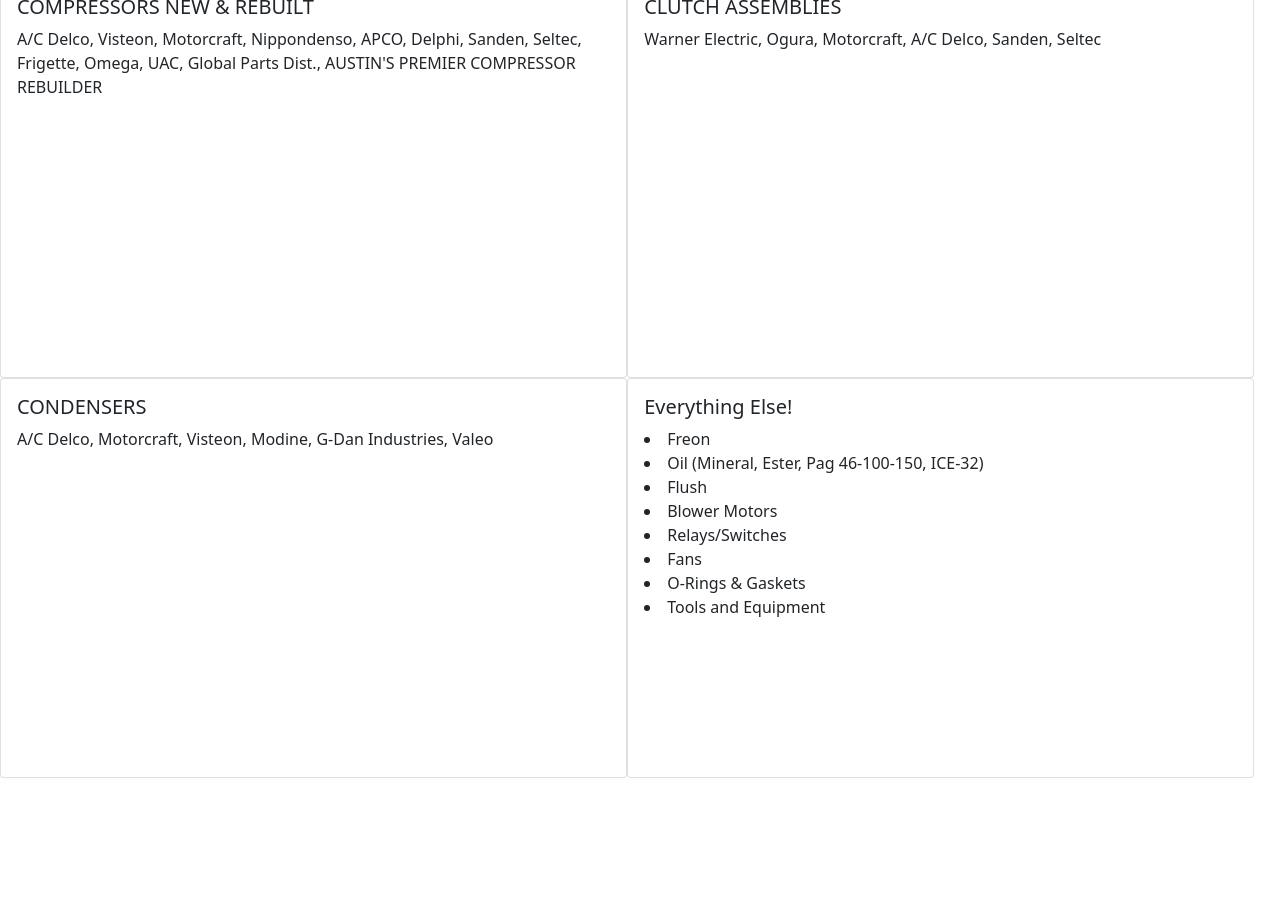
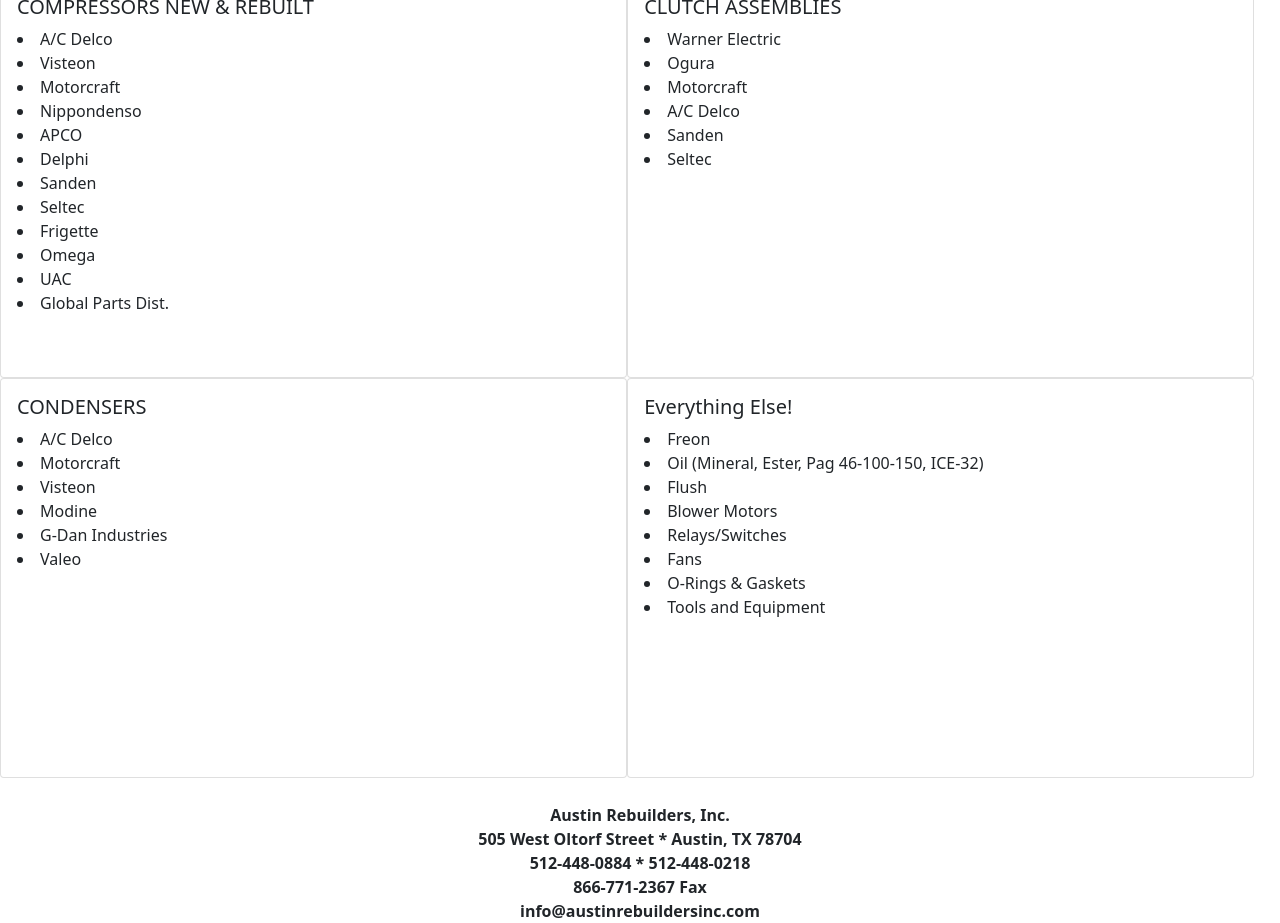
Before and after one commit to ClaytonCanady/austin_rebuilders, a React (Create React App) app: page /products-services in a window 1280 px wide. Shown: the part 1040-1963 px from the top of the page. Before the commit the page ends 1818 px from the top, so only its background shows below. Built offline with nearby package versions, Linux system fonts and the light colour scheme.

Commit message:
home card centered, products converted to list elements

```diff
--- a/src/App.css
+++ b/src/App.css
@@ -71,6 +71,11 @@
 	max-height: 20%;
 	max-width: 20%;
 }
+
+.homeCard {
+	 margin: 0 auto; /* Added */
+
+}
 .cards {
 	display: flex;
 	flex-wrap: wrap;
@@ -100,3 +105,7 @@
 ul {
 	list-style-type: none;
 }
+footer {
+	text-align: center;
+	padding-top: 25px;
+}
--- a/src/App.js
+++ b/src/App.js
@@ -42,6 +42,13 @@
 						<Route path='/contact' component={Contact} />
 						<Route path='/products-services' component={Products} />
 					</main>
+					<footer className='bold'>
+						Austin Rebuilders, Inc. <br />
+						505 West Oltorf Street * Austin, TX 78704 <br /> 512-448-0884 *
+						512-448-0218 <br />
+						866-771-2367 Fax <br />
+						info@austinrebuildersinc.com
+					</footer>
 				</div>
 			</div>
 		);
--- a/src/Contact.js
+++ b/src/Contact.js
@@ -50,13 +50,7 @@
 					<li>8: Check for correct freon charge.</li>
 				</ul>
 
-				<footer className='bold'>
-					Austin Rebuilders, Inc. <br />
-					505 West Oltorf Street * Austin, TX 78704 <br /> 512-448-0884 *
-					512-448-0218 <br />
-					866-771-2367 Fax <br />
-					info@austinrebuildersinc.com
-				</footer>
+
 			</div>
 		);
 	}
--- a/src/Home.js
+++ b/src/Home.js
@@ -45,11 +45,11 @@
 						for leaking components at a lower price than a new component.
 					</p>
 				</div>
-<br/>
+				<br />
 				<div className='text'>
 					<h2>We are proud to work with these distributors.</h2>
 				</div>
-				<br/>
+				<br />
 				<div className='logos'>
 					<img src={denso} alt='denso' />
 					<img src={contenental} alt='continental' />
@@ -63,7 +63,7 @@
 				</div>
 				<br />
 				<div className='cards'>
-					<Card style={{ width: '40vw' }}>
+					<Card style={{ width: '40vw' }} className='homeCard'>
 						<Card.Body>
 							<Card.Title>
 								<strong>What's New</strong>
@@ -79,7 +79,7 @@
 						</Card.Body>
 					</Card>
 
-					<Card style={{ width: '40vw' }}>
+					<Card style={{ width: '40vw' }} className='homeCard'>
 						<Card.Body>
 							<Card.Title>
 								<strong>We Specialize In Crimping All Hoses.</strong>
--- a/src/Products.js
+++ b/src/Products.js
@@ -22,6 +22,7 @@
 							<Card.Title>Hydraulic Hose Repair and Replacement</Card.Title>
 							<Card.Img variant='top' src={hydraulicHose} />
 							<Card.Text>
+								<br />
 								We now offer hydraulic hose repair using all Gates equipment and
 								hoses!
 							</Card.Text>
@@ -32,6 +33,7 @@
 							<Card.Title>New A/C Hoses</Card.Title>
 							<Card.Img variant='top' src={newACHose} />
 							<Card.Text>
+								<br />
 								We carry popular New GM, Ford and Import air conditioning hose
 								assemblies in stock.
 							</Card.Text>
@@ -43,6 +45,7 @@
 							<Card.Title>Rebuilt A/C Hoses</Card.Title>
 							<Card.Img variant='top' src={rebuiltHose} />
 							<Card.Text>
+								<br />
 								We can rebuild old hose assemblies with new fittings, new
 								rubber, hydraulic crimps, valve cores and o-rings.
 							</Card.Text>
@@ -53,7 +56,9 @@
 						<Card.Body>
 							<Card.Title>Condenser Repair</Card.Title>
 							<Card.Img variant='top' src={damagedCondenser} />
+
 							<Card.Text>
+								<br />
 								Have a "holy" condenser? Bring it in for a pressure test and/or
 								repair. MOST holes can be repaired so the condenser will not
 								leak freon. Let us take a look!
@@ -66,9 +71,18 @@
 							<Card.Title>COMPRESSORS NEW & REBUILT</Card.Title>
 
 							<Card.Text>
-								A/C Delco, Visteon, Motorcraft, Nippondenso, APCO, Delphi,
-								Sanden, Seltec, Frigette, Omega, UAC, Global Parts Dist.,
-								AUSTIN'S PREMIER COMPRESSOR REBUILDER
+								<li>A/C Delco</li>
+								<li>Visteon</li>
+								<li>Motorcraft</li>
+								<li>Nippondenso</li>
+								<li>APCO</li>
+								<li>Delphi</li>
+								<li>Sanden</li>
+								<li>Seltec</li>
+								<li>Frigette</li>
+								<li>Omega</li>
+								<li>UAC</li>
+								<li>Global Parts Dist.</li>
 							</Card.Text>
 						</Card.Body>
 					</Card>
@@ -78,7 +92,12 @@
 							<Card.Title>CLUTCH ASSEMBLIES</Card.Title>
 
 							<Card.Text>
-								Warner Electric, Ogura, Motorcraft, A/C Delco, Sanden, Seltec
+								<li>Warner Electric</li>
+								<li>Ogura</li>
+								<li>Motorcraft</li>
+								<li>A/C Delco</li>
+								<li>Sanden</li>
+								<li>Seltec</li>
 							</Card.Text>
 						</Card.Body>
 					</Card>
@@ -87,7 +106,12 @@
 							<Card.Title>CONDENSERS</Card.Title>
 
 							<Card.Text>
-								A/C Delco, Motorcraft, Visteon, Modine, G-Dan Industries, Valeo
+								<li>A/C Delco</li>
+								<li>Motorcraft</li>
+								<li>Visteon</li>
+								<li>Modine</li>
+								<li>G-Dan Industries</li>
+								<li>Valeo</li>
 							</Card.Text>
 						</Card.Body>
 					</Card>
```
